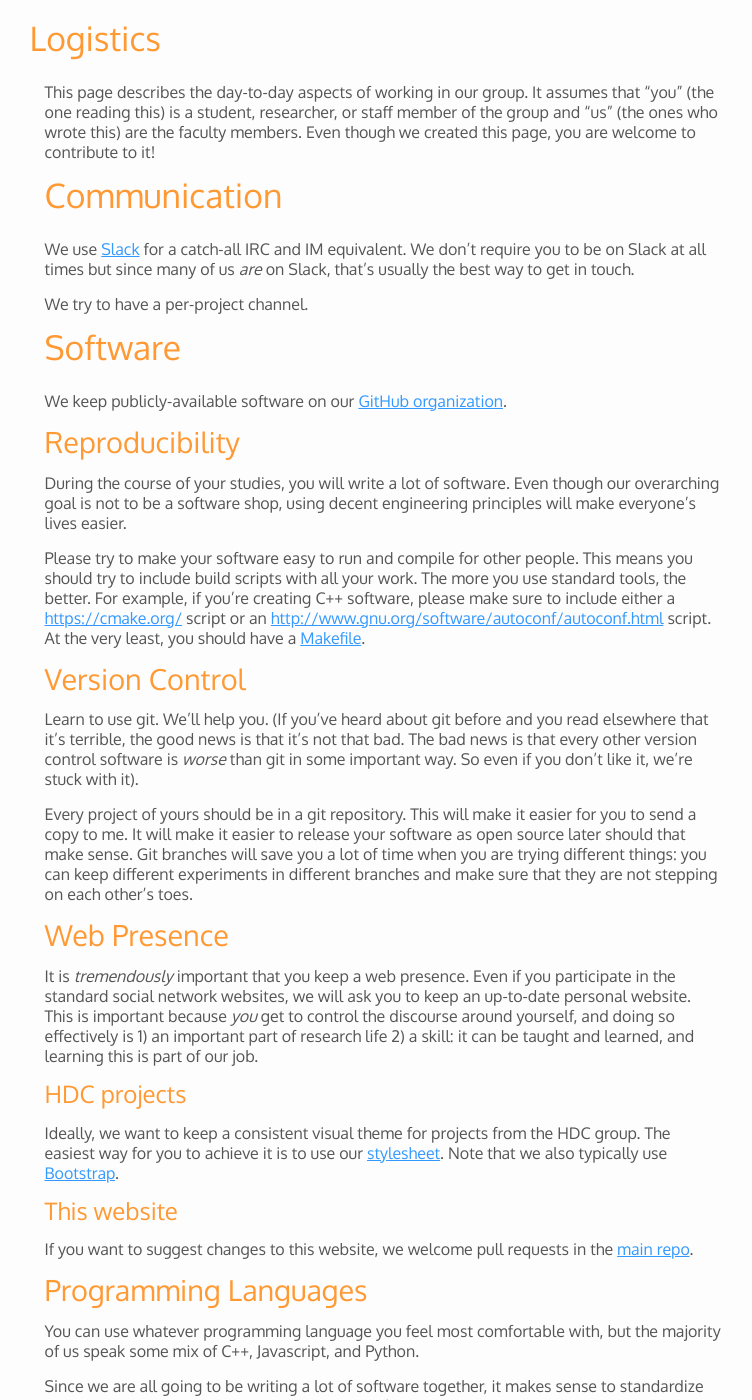
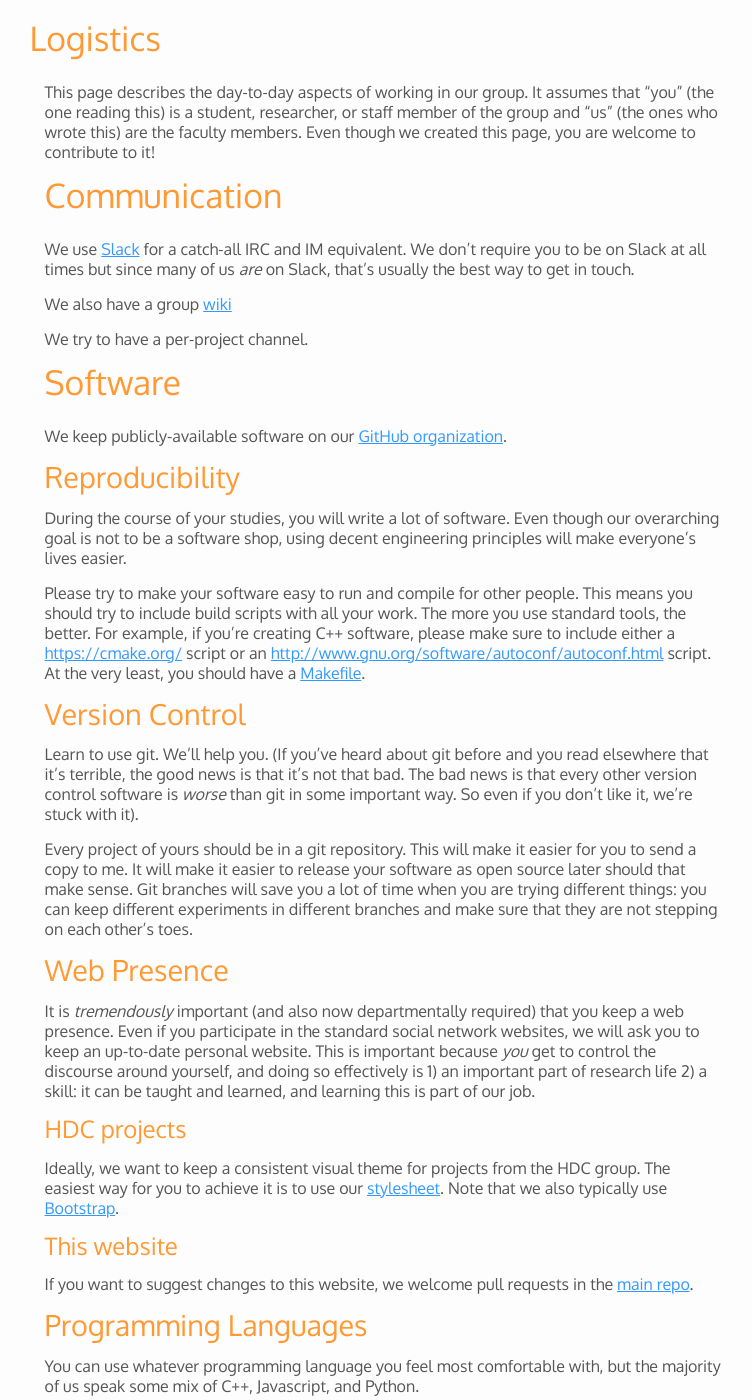
Before and after one commit to hdc-arizona/hdc-arizona.github.io, a Jekyll site: the page built from logistics.md, in a window 1280 px wide and 1400 px high. Shown: the whole window, without its empty margins (138-890 px from the left). Built offline with Jekyll 4.4.1, drawn with Linux system fonts in a browser that asks for light colours; some of the changed text lies outside the part shown.

Commit message:
jan 2019 update

```diff
--- a/logistics.md
+++ b/logistics.md
@@ -15,6 +15,8 @@ We use [Slack](https://hdcarizona.slack.com/) for a
 catch-all IRC and IM equivalent. We don't require you to be on Slack
 at all times but since many of us *are* on Slack, that's usually the
 best way to get in touch.
+
+We also have a group [wiki](https://github.com/hdc-arizona/wiki/wiki)
 
 We try to have a per-project channel.
 
@@ -56,12 +58,13 @@ make sure that they are not stepping on each other's toes.
 
 ## Web Presence
 
-It is *tremendously* important that you keep a web presence. Even if
-you participate in the standard social network websites, we will ask you
-to keep an up-to-date personal website. This is important because
-*you* get to control the discourse around yourself, and doing so
-effectively is 1) an important part of research life 2) a skill: it
-can be taught and learned, and learning this is part of our job.
+It is *tremendously* important (and also now departmentally required)
+that you keep a web presence. Even if you participate in the standard
+social network websites, we will ask you to keep an up-to-date
+personal website. This is important because *you* get to control the
+discourse around yourself, and doing so effectively is 1) an important
+part of research life 2) a skill: it can be taught and learned, and
+learning this is part of our job.
 
 ### HDC projects
 
@@ -73,7 +76,7 @@ the HDC group. The easiest way for you to achieve it is to use our
 ### This website
 
 If you want to suggest changes to this website, we welcome pull
-requests in the [main repo](https://github.com/hdc-arizona/hdc-website/).
+requests in the [main repo](https://github.com/hdc-arizona/hdc-arizona.github.io/).
 
 ## Programming Languages
 
```
Also changed, not shown: other parts of logistics.md (+1 -1 lines).
